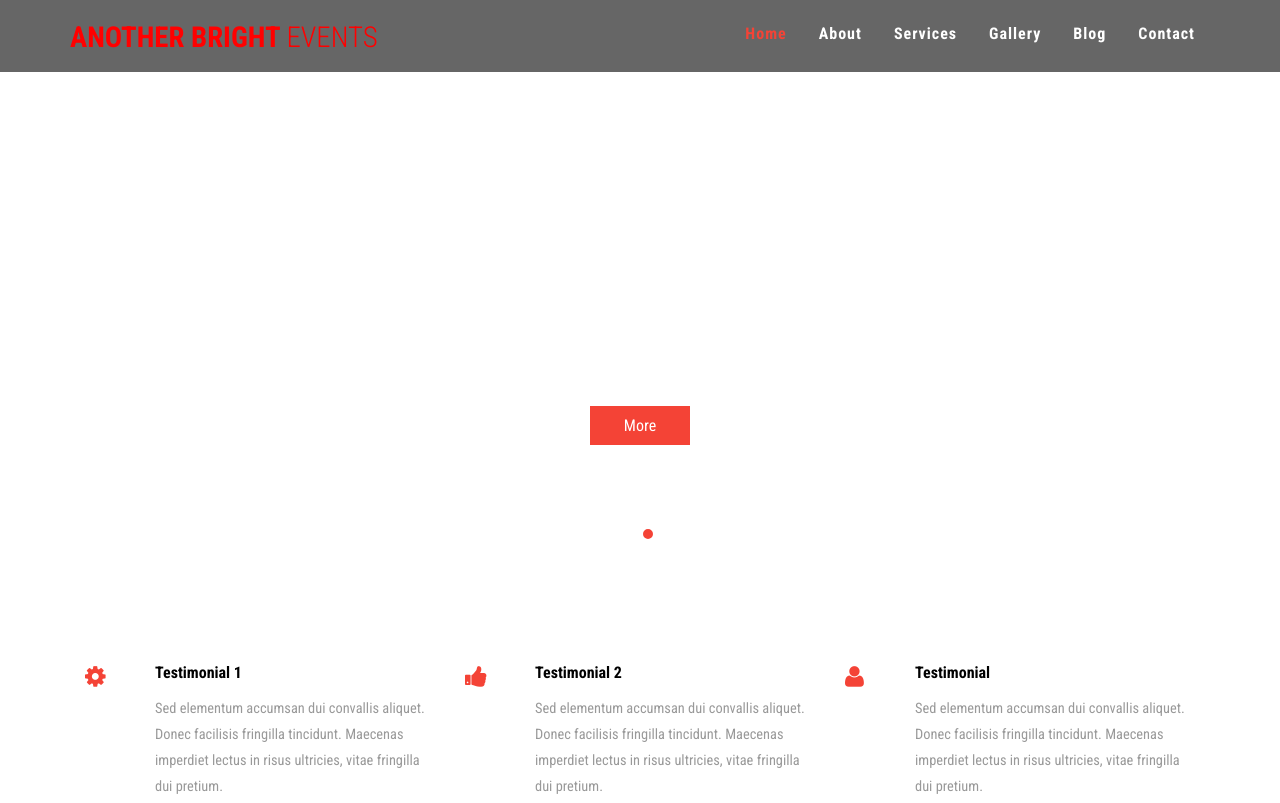
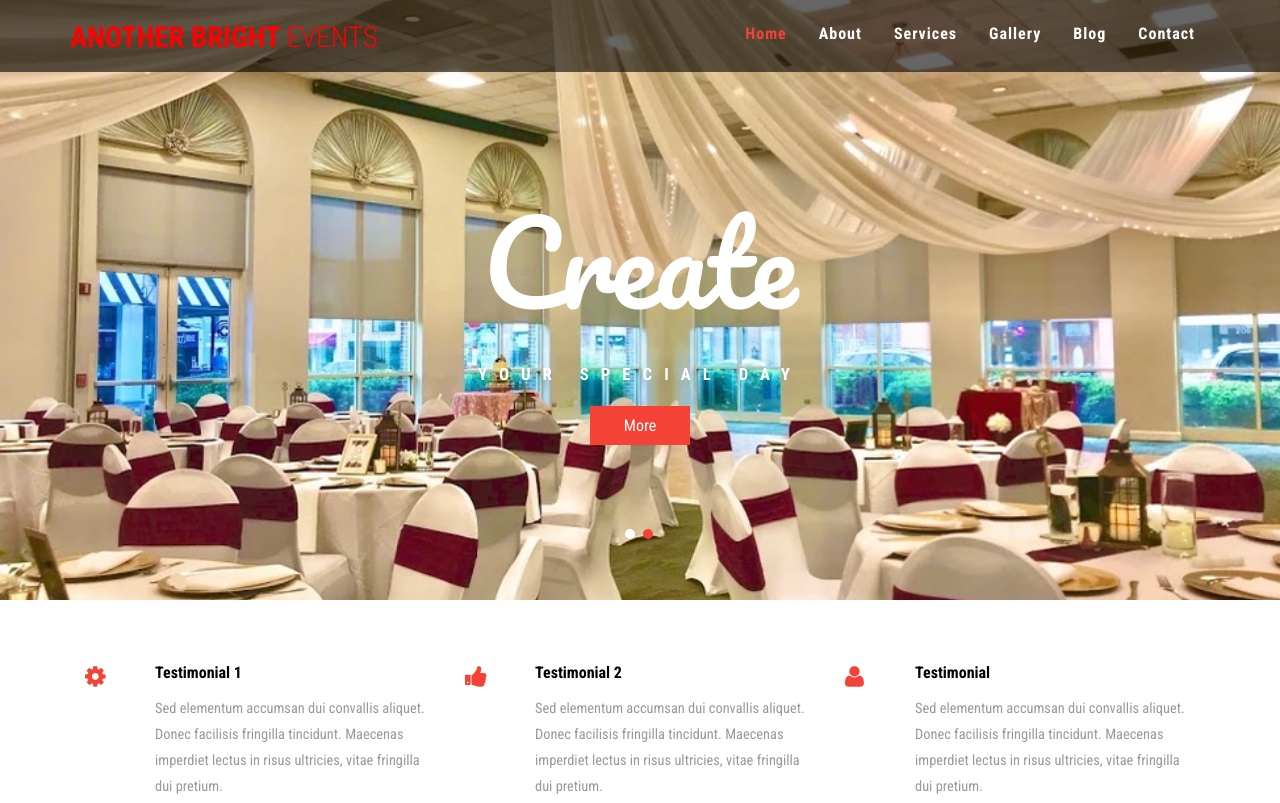
Before and after one commit to cyborg2g/anotherbrightevents, a plain HTML site: page index.html in a window 1280 px wide. Shown: the top 803 px of the page. Drawn offline with Linux system fonts and the light colour scheme; the site is published under a folder, as on GitHub Pages, so addresses that start at the root find nothing.

Commit message:
Update style.css

```diff
--- a/css/style.css
+++ b/css/style.css
@@ -22,7 +22,7 @@ body{
 /* .banner{
 	width: 100%;
 	height: 75vh;
-	background: url('/images/roomred.PNG') no-repeat 0px 0px;
+	background: url('../images/roomred.PNG') no-repeat 0px 0px;
     background-size: cover;
     padding: 0em 0 4em;
 } */
@@ -35,7 +35,7 @@ body{
 	backface-visibility: hidden;
 	animation: banner 8s linear;
 	animation-timing-function: ease-in-out;
-	background-image: url('/images/roomred.PNG');
+	background-image: url('../images/roomred.PNG');
 }
 
 /* @keyframes banner {
```
